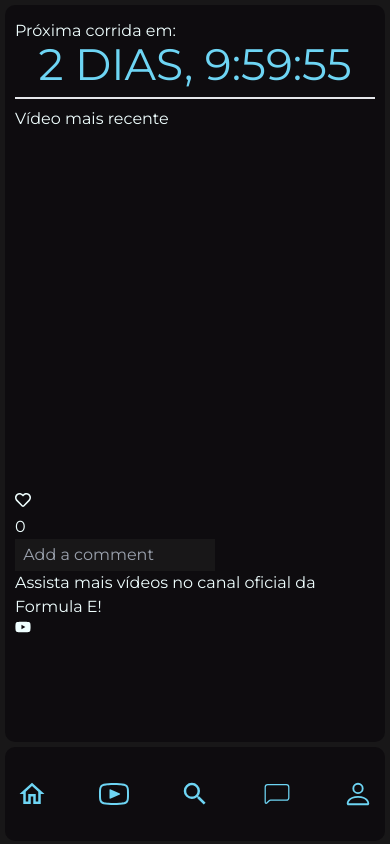
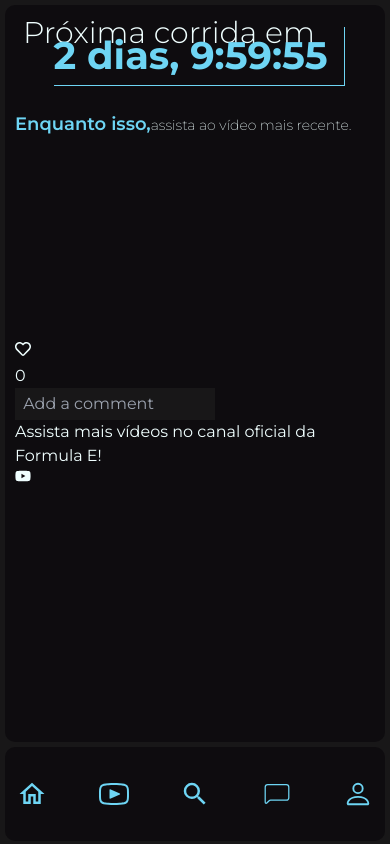
Before and after one commit to peguidotte/E-PitStop__React, a React (Vite) app: page /stream in a window 390 px wide. Shown: the top 844 px of the page. Built offline with nearby package versions, Linux system fonts and the light colour scheme.

Commit message:
Stream update
Inicio da responsividade.

```diff
--- a/src/components/AuthForm.jsx
+++ b/src/components/AuthForm.jsx
@@ -30,7 +30,7 @@
             title: 'Cadastro',
             html: `
                 <div class="flex flex-col">
-                    <input type="text" id="username" class="swal2-input swalform" placeholder="Username" required />
+                    <input type="text" id="username" class="swal2-input swalform" placeholder="Username" maxlength=15 required />
                     <input type="text" id="phone" class="swal2-input swalform" placeholder="Cel (DDD+número)" required />
                     <input type="email" id="email" class="swal2-input swalform" placeholder="Email" required />
                     <input type="password" id="password" class="swal2-input swalform" placeholder="Senha" required />
@@ -71,15 +71,18 @@
                 // Validação do telefone (DDD + número)
                 const phoneRegex = /^\d{2}\d{8,9}$/;
                 if (!phoneRegex.test(phone)) {
-                    Swal.showValidationMessage(`Phone number must include DDD and be 10-11 digits long`);
+                    Swal.showValidationMessage(`O número deve incluir 10 ou 11 algarismos (DDD incluso)`);
                     return false;
                 }
 
                 // Validação da senha (mínimo 6 caracteres)
                 if (password.length < 6) {
-                    Swal.showValidationMessage(`Password must be at least 6 characters long`);
+                    Swal.showValidationMessage(`A senha precisa ter mais de 6 caracteres`);
                     return false;
                 }
+
+                if (username.length > 13)
+                    Swal.showValidationMessage(`Username muito grande (máx. 13 caracteres)`)
 
                 return { username, phone, email, password, team };
             }
--- a/src/components/Menu.jsx
+++ b/src/components/Menu.jsx
@@ -24,7 +24,7 @@
                 <img src={Logo} alt="Logo formula E" className="w-3/4" />
             </header>
 
-            <nav className="text-azul-claro py-8 w-full text-3xl lg:text-2xl xl:text-3xl lg:pl-[10%] xl:pl-[25%]">
+            <nav className="text-azul-claro py-8 w-full text-3xl lg:text-2xl xl:text-3xl lg:pl-[10%] xl:pl-[20%] 2xl:pl-[25%]">
                 <ul className="flex justify-between mx-3 md:mx-8 lg:flex-col lg:gap-5 xl:gap-8">
                     {menuItems.map((item, index) => (
                         <li key={index}>
--- a/src/pages/Profile.jsx
+++ b/src/pages/Profile.jsx
@@ -155,13 +155,13 @@
     if (isLoggedIn) {
         const selectedTeam = teams.find(team => team.name === formData.team);
         return (
-            <div className='p-5 md:px-10'>
+            <div className='p-3 sm:p-5 md:px-10'>
                 <div className='flex justify-between items-center'>
-                    <div className='flex items-center gap-5'>
-                    <img className='rounded-full w-14 md:w-28' src={formData.profilePicture || User} alt='profile photo'/>
+                    <div className='flex items-center gap-1'>
+                        <img className='rounded-full w-14 md:w-28' src={formData.profilePicture || User} alt='profile photo'/>
                         <h1 className='text-azul-claro text-2xl md:text-4xl lg:text-5xl'>{formData.username}</h1>
                     </div>
-                    <div className='flex items-center gap-6'>
+                    <div className='flex items-center gap-3 sm:gap-6'>
                         <button className='text-azul-marinho text-2xl md:text-4xl hover:text-azul-claro' onClick={handleEditProfile}>
                             <MdOutlineEdit/>
                         </button>
--- a/src/pages/Stream.css
+++ b/src/pages/Stream.css
@@ -18,3 +18,14 @@
     transform: scale(0.9);
     transition: opacity 300ms, transform 300ms;
 }
+
+.player-wrapper {
+    position: relative;
+    padding-top: 56.25%; /* 16:9 Aspect Ratio */
+}
+
+.react-player {
+    position: absolute;
+    top: 0;
+    left: 0;
+}
--- a/src/pages/Stream.jsx
+++ b/src/pages/Stream.jsx
@@ -1,26 +1,56 @@
-import { useState, useEffect } from 'react';
-import ReactPlayer from 'react-player';
-import { FaRegHeart, FaHeart, FaYoutube  } from "react-icons/fa";
-import { CSSTransition } from 'react-transition-group';
-import './Stream.css'
+import { useState, useEffect } from "react";
+import ReactPlayer from "react-player";
+import { FaRegHeart, FaHeart, FaYoutube } from "react-icons/fa";
+import { CSSTransition } from "react-transition-group";
+import "./Stream.css";
 
 function Stream() {
-    const initialLikes = localStorage.getItem('likes') ? parseInt(localStorage.getItem('likes')) : 0;
+  const [windowWidth, setWindowWidth] = useState(window.innerWidth);
+
+  useEffect(() => {
+    const handleResize = () => {
+      setWindowWidth(window.innerWidth);
+    };
+
+    window.addEventListener("resize", handleResize);
+
+    // Cleanup listener on component unmount
+    return () => {
+      window.removeEventListener("resize", handleResize);
+    };
+  }, []);
+
+  // Verificações para o tamanho do vídeo baseado no tamanho da tela
+  const getPlayerSize = () => {
+    if (windowWidth > 1024) {
+      return { width: "60%", height: "60%" }; // Computadores
+    } else if (windowWidth > 640) {
+      return { width: "90%", height: "90%" }; // Tablets
+    } else {
+      return { width: "100%", height: "100%" }; // Celulares
+    }
+  };
+
+  const playerSize = getPlayerSize();
+
+  const initialLikes = localStorage.getItem("likes")
+    ? parseInt(localStorage.getItem("likes"))
+    : 0;
   const [likes, setLikes] = useState(initialLikes);
-    const [liked, setLiked] = useState(localStorage.getItem('liked') === 'true');
+  const [liked, setLiked] = useState(localStorage.getItem("liked") === "true");
   const [comments, setComments] = useState([]);
 
   const handleLike = () => {
     if (!liked) {
       setLikes(likes + 1);
       setLiked(true);
-            localStorage.setItem('likes', likes + 1);
-            localStorage.setItem('liked', 'true');
+      localStorage.setItem("likes", likes + 1);
+      localStorage.setItem("liked", "true");
     } else {
       setLikes(likes - 1);
-            setLiked(false)
-            localStorage.setItem('likes', likes - 1);
-            localStorage.setItem('liked', 'false');
+      setLiked(false);
+      localStorage.setItem("likes", likes - 1);
+      localStorage.setItem("liked", "false");
     }
   };
 
@@ -28,36 +58,38 @@
     setComments([...comments, comment]);
   };
 
-    const initialTime = localStorage.getItem('time') ? parseInt(localStorage.getItem('time')) : 58 * 60 * 60;
+  const initialTime = localStorage.getItem("time")
+    ? parseInt(localStorage.getItem("time"))
+    : 58 * 60 * 60;
   const [time, setTime] = useState(initialTime);
 
   useEffect(() => {
     const intervalId = setInterval(() => {
-            setTime(prevTime => {
+      setTime((prevTime) => {
         const newTime = prevTime > 0 ? prevTime - 1 : 58 * 60 * 60;
-                localStorage.setItem('time', newTime);
+        localStorage.setItem("time", newTime);
         return newTime;
       });
     }, 1000);
 
-        window.addEventListener('beforeunload', () => {
+    window.addEventListener("beforeunload", () => {
       const now = new Date().getTime();
-            localStorage.setItem('closeTime', now);
+      localStorage.setItem("closeTime", now);
     });
 
     return () => {
       clearInterval(intervalId);
       const now = new Date().getTime();
-            localStorage.setItem('closeTime', now);
+      localStorage.setItem("closeTime", now);
     };
   }, []);
 
   useEffect(() => {
-        const closeTime = localStorage.getItem('closeTime');
+    const closeTime = localStorage.getItem("closeTime");
     if (closeTime) {
       const now = new Date().getTime();
       const diff = Math.floor((now - closeTime) / 1000);
-            setTime(prevTime => Math.max(prevTime - diff, 0));
+      setTime((prevTime) => Math.max(prevTime - diff, 0));
     }
   }, []);
 
@@ -68,32 +100,51 @@
 
   return (
     <>
-            <header className='flex flex-col border-b-2 -translate-y-2'>
-                <h1 className=' translate-y-3'>Próxima corrida em: </h1>
-                <h2 className='text-azul-claro text-[2.75rem] self-center'>{`${days} DIAS, ${hours}:${minutes}:${seconds}`}</h2>
-                <div>
-                    <h2 className='hidden'>Assita a transmissão com a sua COMUNIDADE!</h2>
-                    <p className='hidden'>Ganhe pontos ao assistir, troque seus pontos por itens, beneficios, ou até ingressos!</p>
+      <header className="flex flex-col -translate-y-6">
+        <h1 className=" translate-y-6 text-3xl ml-2 font-light ">
+          Próxima corrida em
+        </h1>
+        <h2 className="text-azul-claro text-[2.4rem] ml-2 self-center font-bold z-10 border-azul-claro border-b border-r pr-4">{`${days} dias, ${hours}:${minutes}:${seconds}`}</h2>
+      </header>
+      <main className="stream">
+        <h2 className="text-sm  font-extralight">
+          <span className="text-azul-claro text-lg font-semibold">
+            Enquanto isso,
+          </span>
+          assista ao vídeo mais recente.
+        </h2>
+        <div className="player-wrapper">
+          <ReactPlayer
+            className="react-player"
+            url="https://youtu.be/ltYnDHdF1Gg?si=8h-VKdTLIOrj03xB"
+            controls={true}
+            width={playerSize.width}
+            height={playerSize.height}
+          />
         </div>
-            </header>
-            <main className='stream'>
-                <h2>Vídeo mais recente</h2>
-                <ReactPlayer url='https://youtu.be/ltYnDHdF1Gg?si=8h-VKdTLIOrj03xB' controls={true} />
-                <button onClick={handleLike} className='text'>
+        <button onClick={handleLike} className="text">
           <CSSTransition in={liked} timeout={500} classNames="like-transition">
-                        {liked ? <FaHeart className='like likeicon'/> : <FaRegHeart className='liked likeicon'/>}
+            {liked ? (
+              <FaHeart className="like likeicon" />
+            ) : (
+              <FaRegHeart className="liked likeicon" />
+            )}
           </CSSTransition>
         </button>
         <p>{likes}</p>
-                <input className='bg-cinza p-1' type="text" onSubmit={handleComment} placeholder=" Add a comment" />
+        <input
+          className="bg-cinza p-1"
+          type="text"
+          onSubmit={handleComment}
+          placeholder=" Add a comment"
+        />
         <div>
           {comments.map((comment, index) => (
             <p key={index}>{comment}</p>
           ))}
         </div>
         <h2>Assista mais vídeos no canal oficial da Formula E!</h2>
-                <FaYoutube/>
-
+        <FaYoutube />
       </main>
     </>
   );
```
Lines whose indentation alone changed are shown as unchanged.
